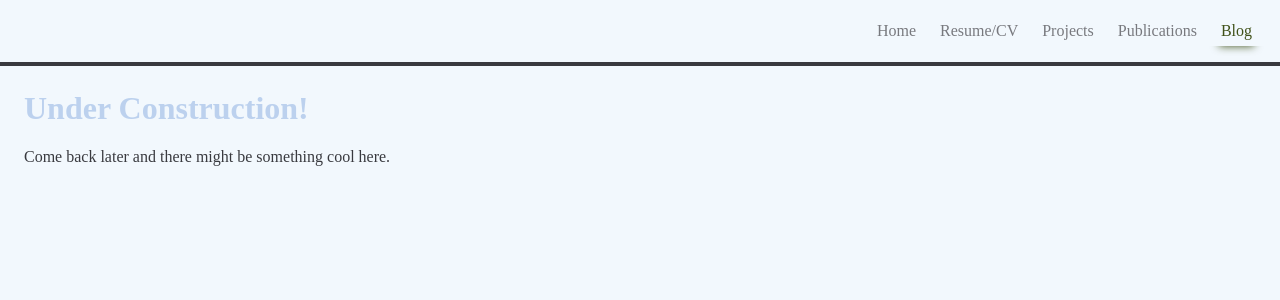
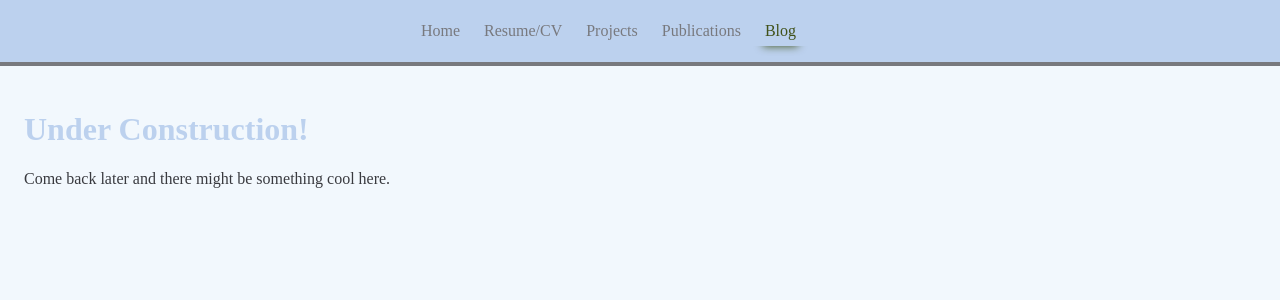
Before and after one commit to lemniscate8/lemniscate8.github.io, a Jekyll site: the page built from blog.html, in a window 1280 px wide. Shown: the top 300 px of the page. Built offline with Jekyll 4.4.1, drawn with Linux system fonts in a browser that asks for light colours.

Commit message:
Small updates, please don't break

```diff
--- a/_includes/nav.html
+++ b/_includes/nav.html
@@ -1,7 +1,9 @@
-<div class="nav-bar">
-  <nav class="main-nav">
-    {% for item in site.data.navigation %}
-      <a href="{{ item.link }}" {% if page.url == item.link %}class="active"{% endif %}>{{ item.name }}</a>
-    {% endfor %}
-  </nav>
-</div>
+<header class="nav-bar">
+  <div class="wrapper">
+    <nav class="main-nav">
+      {% for item in site.data.navigation %}
+      <a href="{{ item.link }}" {% if page.url==item.link %}class="active" {% endif %}>{{ item.name }}</a>
+      {% endfor %}
+    </nav>
+  </div>
+</header>
--- a/_layouts/default.html
+++ b/_layouts/default.html
@@ -1,6 +1,6 @@
 {%- include header.html -%}
 {%- include nav.html -%}
-<main>
+<main class="page-content">
     {{ content }}
 </main>
 {%- include footer.html -%}
--- a/_layouts/page.html
+++ b/_layouts/page.html
@@ -1,6 +1,6 @@
 ---
 layout: default
 ---
-<div class="content">
+<div class="wrapper">
     {{ content }}
 </div>
--- a/_sass/main.scss
+++ b/_sass/main.scss
@@ -32,10 +32,18 @@ body {
   margin: 0px;
 }
 
-article,
-.content {
-  margin: 1.5em;
+main.page-content {
+  padding-top: 1.5em;
+  padding-bottom: 1.5em;
 }
+
+div.wrapper {
+  padding-left: 1.5em;
+  padding-right: 1.5em;
+  max-width: 800px;
+}
+
+
 
 .img-header {
   display: flex;
@@ -46,7 +54,7 @@ article,
 }
 
 .circle-img {
-  border: .5rem solid $text-color;
+  border: .5rem solid $secondary;
   border-radius: 100%;
 
   img {
@@ -63,12 +71,12 @@ article,
   display: flex;
 }
 
-div.nav-bar {
+.nav-bar {
   position: sticky;
   top: 0;
   z-index: 1;
-  background-color: $base-color;
-  border-bottom: .25rem solid $text-color;
+  background-color: $primary;
+  border-bottom: .25rem solid $secondary;
 }
 
 nav.main-nav {
```
Also changed, not shown: index.html (+16 -2 lines).
